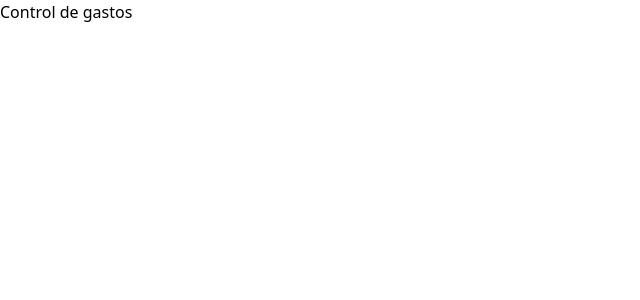
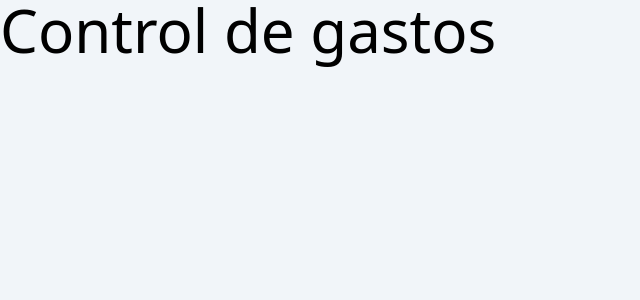
Before and after one commit to DavidFrontendDev/planificadorGastosTutorial, a React (Vite) app: page / in a window 1280 px wide. Shown: the top 300 px of the page, without its empty margins (0-640 px from the left). Built offline with nearby package versions, Linux system fonts and the light colour scheme.

Commit message:
Base Proyecto Final

```diff
--- a/index.html
+++ b/index.html
@@ -6,7 +6,7 @@
     <meta name="viewport" content="width=device-width, initial-scale=1.0" />
     <title>Planificador de Gastos</title>
   </head>
-  <body>
+  <body class="bg-slate-100">
     <div id="root"></div>
     <script type="module" src="/src/main.tsx"></script>
   </body>
--- a/src/App.tsx
+++ b/src/App.tsx
@@ -1,7 +1,7 @@
 function App() {
   return (
     <>
-      <h1>Control de gastos</h1>
+      <h1 className="text-6xl">Control de gastos</h1>
     </>
   );
 }
```
